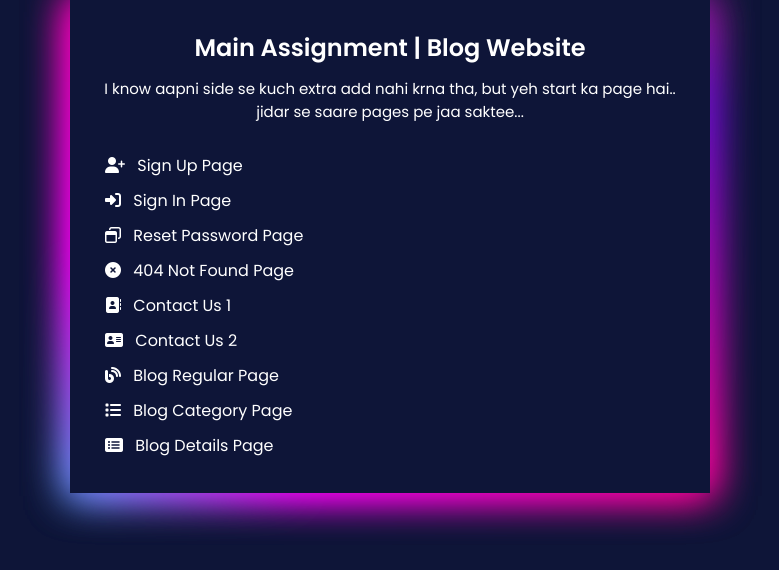
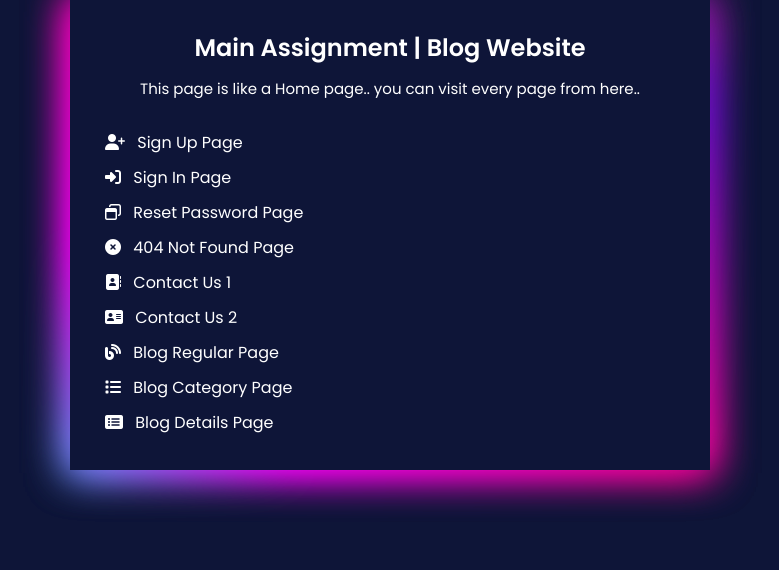
Before and after one commit to PeeyushAgarwal26/Blog-Website-Main-Assignment, a plain HTML site: page index.html in a window 1280 px wide. Shown: the whole page, without its empty margins (250-1029 px from the left). Drawn offline with Linux system fonts and the light colour scheme.

Commit message:
Update index.html

```diff
--- a/index.html
+++ b/index.html
@@ -13,7 +13,7 @@
 
     <div class="block glow">
         <h2>Main Assignment | Blog Website</h2>
-        <p>I know aapni side se kuch extra add nahi krna tha, but yeh start ka page hai.. jidar se saare pages pe jaa saktee...</p>
+        <p>This page is like a Home page.. you can visit every page from here..</p>
         <ul>
             <li><i class="fa-solid fa-user-plus"></i> <a href="./SignUp.html">Sign Up Page</a></li>
             <li><i class="fa-solid fa-right-to-bracket"></i> <a href="./SignIn.html">Sign In Page</a></li>
```
